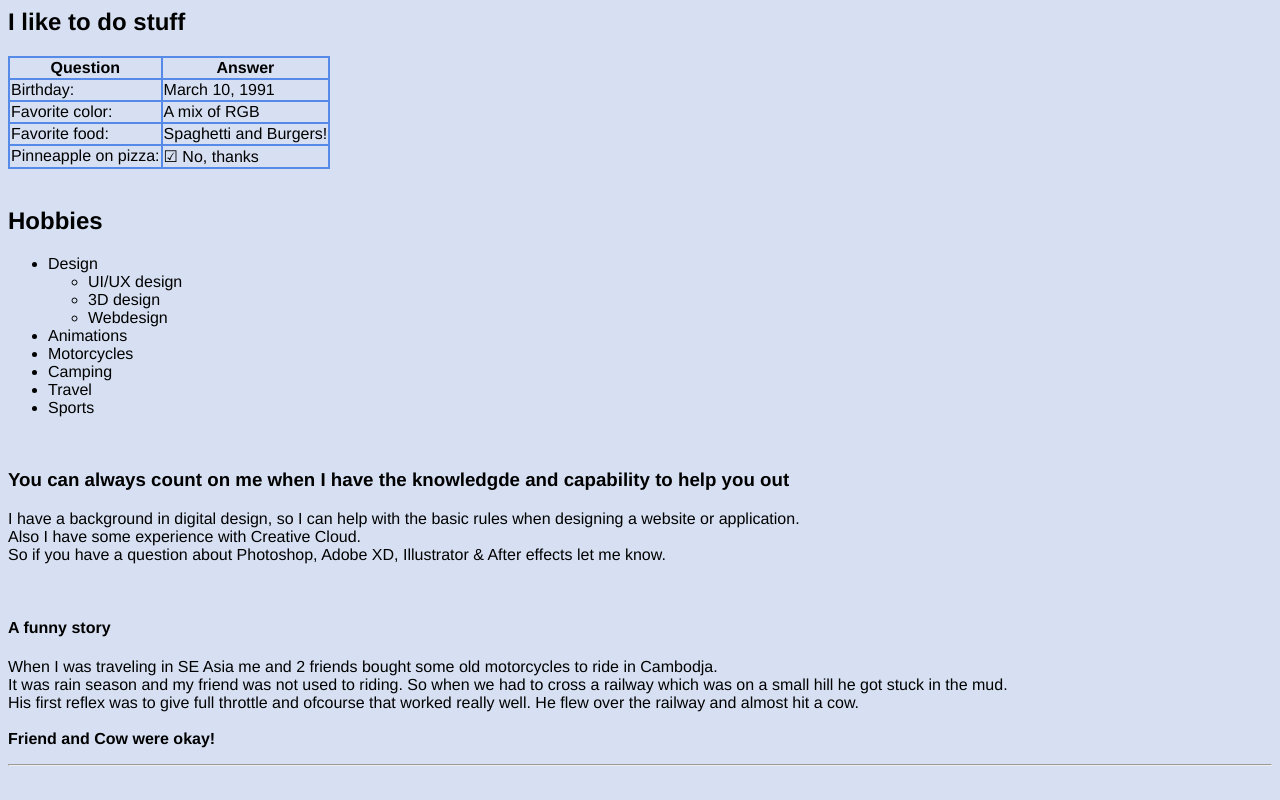
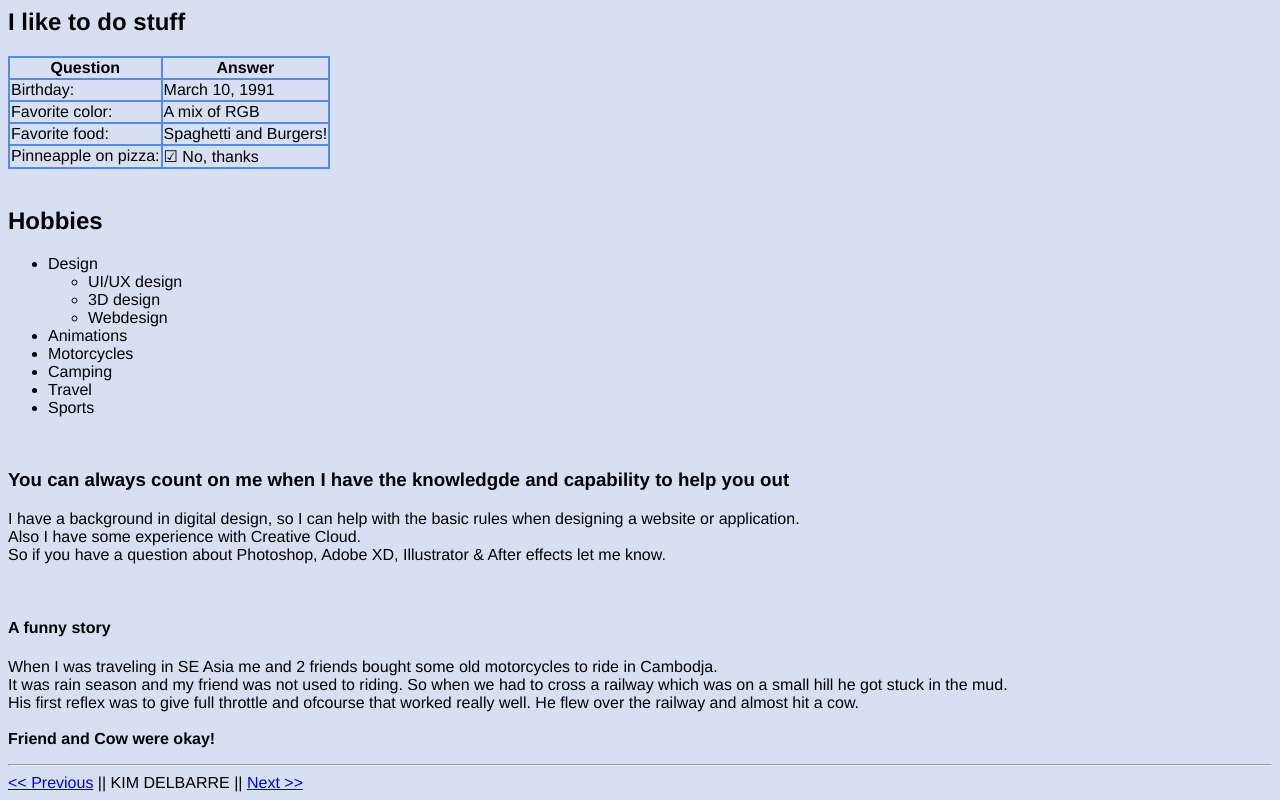
Before and after one commit to basmahieu/markdown-to-html-bas, a plain HTML site: page index.html in a window 1280 px wide. Shown: the part 380-1180 px from the top of the page. Before the commit the page ends 1154 px from the top, so only its background shows below. Drawn offline with Linux system fonts and the light colour scheme.

Commit message:
adding my html info page

```diff
--- a/index.html
+++ b/index.html
@@ -120,6 +120,9 @@
 
     <hr>
 
+    <a href="https://github.com/balderb/markdown-challenge/blob/master/README.md"><< Previous</a> || KIM DELBARRE || <a href="https://github.com/DriesDD/markdown-challenge/blob/master/README.md">Next >></a>
+
+
 </body>
 
 </html>
```
